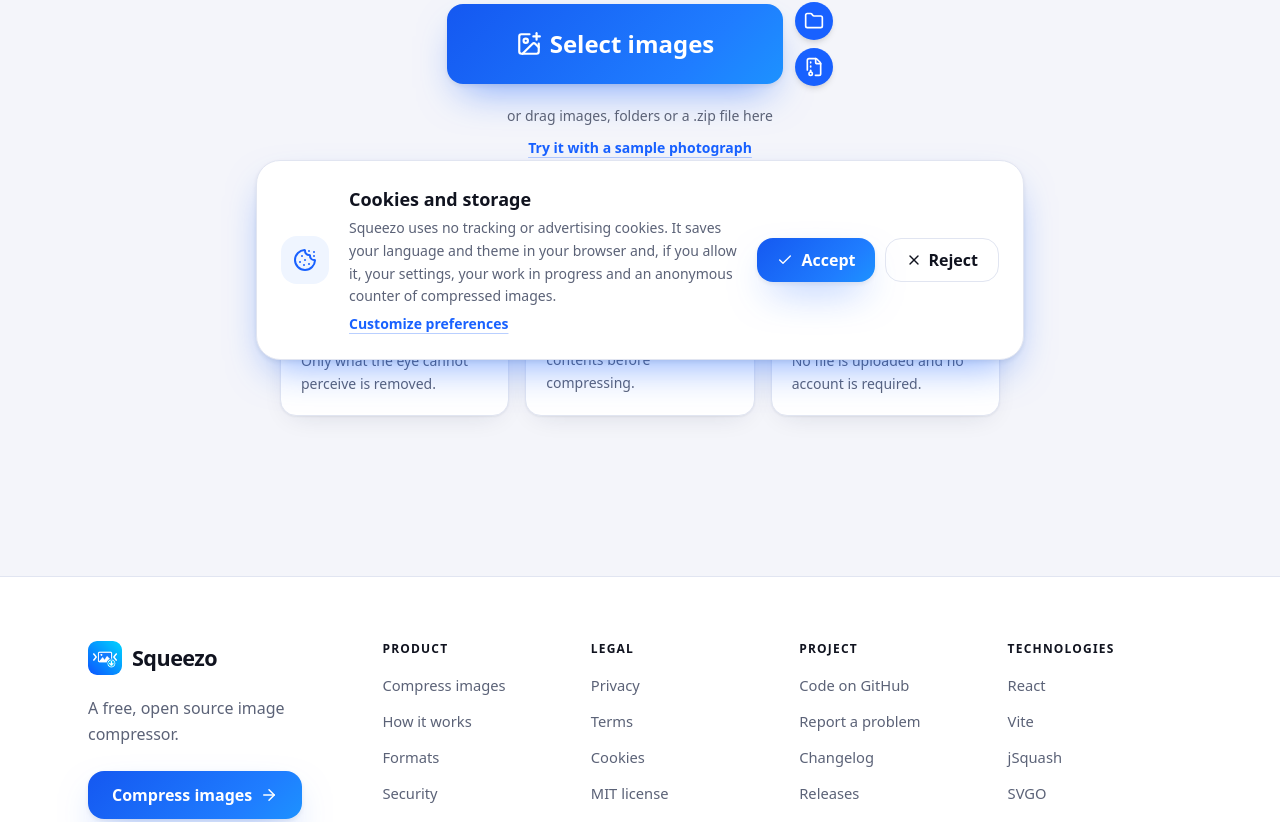
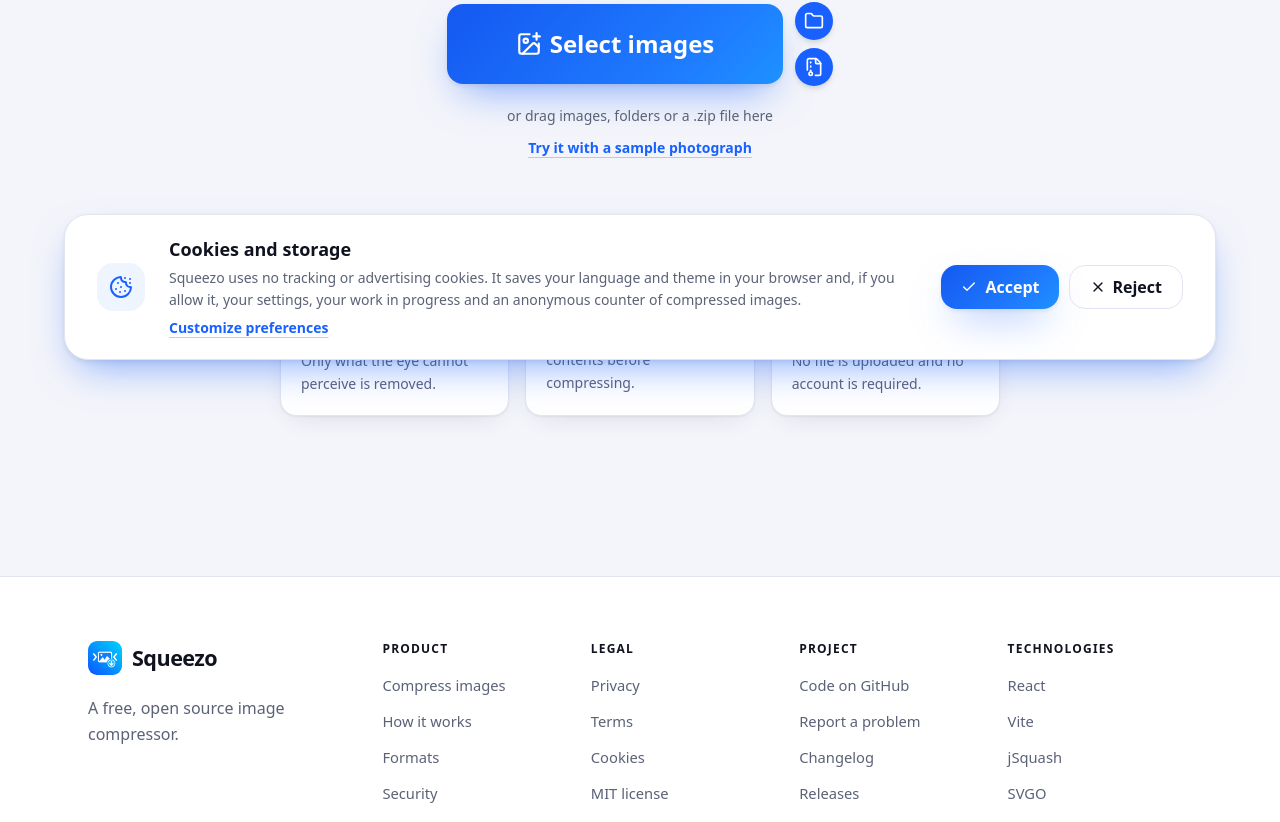
Before and after one commit to Cris223511/image-compressor, a React (Vite) app: page / in a window 1280 px wide. Shown: the part 416-1238 px from the top of the page. Built offline with nearby package versions, Linux system fonts and the light colour scheme.

Commit message:
versión 1.0.11: aviso de cookies más ancho y más bajo, y pie de página sin botón

```diff
--- a/package.json
+++ b/package.json
@@ -1,7 +1,7 @@
 {
   "name": "squeezo",
   "private": true,
-  "version": "1.0.10",
+  "version": "1.0.11",
   "type": "module",
   "description": "Compresor de imágenes que reduce el peso sin perder calidad ni dimensiones, todo en el navegador.",
   "license": "MIT",
--- a/src/components/CookieBanner.tsx
+++ b/src/components/CookieBanner.tsx
@@ -31,7 +31,7 @@ export function CookieBanner() {
       }`}
       style={{ visibility: show ? 'visible' : 'hidden', transitionProperty: 'transform, opacity, visibility', transitionDelay: show ? '0s' : '0s, 0s, 0.7s' }}
     >
-      <div className="mx-auto flex max-w-3xl flex-col gap-4 rounded-3xl border border-line bg-surface p-5 shadow-lift sm:flex-row sm:items-center sm:gap-5 sm:p-6">
+      <div className="mx-auto flex max-w-6xl flex-col gap-4 rounded-3xl border border-line bg-surface px-5 py-4 shadow-lift sm:flex-row sm:items-center sm:gap-6 sm:px-8 sm:py-5">
         <span className="hidden h-12 w-12 shrink-0 place-items-center rounded-2xl bg-brand-soft text-brand sm:grid">
           <Cookie size={24} />
         </span>
--- a/src/components/Footer.tsx
+++ b/src/components/Footer.tsx
@@ -1,5 +1,5 @@
 import { Link } from 'react-router-dom'
-import { ArrowRight, ArrowUp, ExternalLink } from 'lucide-react'
+import { ArrowUp, ExternalLink } from 'lucide-react'
 import { Logo } from './Logo'
 import { REPO_URL } from '../config/site'
 import { scrollToTarget } from '../lib/lenis'
@@ -25,9 +25,6 @@ export function Footer() {
           <div>
             <Logo />
             <p className="mt-5 max-w-xs leading-relaxed text-muted">{footer.blurb}</p>
-            <Link to="/" className="btn-primary mt-6 h-12 px-6">
-              {footer.cta} <ArrowRight size={18} className="transition-transform duration-300 group-hover:translate-x-1" />
-            </Link>
           </div>
 
           <div className="grid grid-cols-2 gap-x-6 gap-y-10 sm:grid-cols-4">
--- a/src/i18n/locales/en.json
+++ b/src/i18n/locales/en.json
@@ -189,7 +189,6 @@
   },
   "footer": {
     "blurb": "A free, open source image compressor.",
-    "cta": "Compress images",
     "top": "Back to top",
     "rights": "© 2026 Squeezo. Open source under the MIT license.",
     "cols": [
--- a/src/i18n/locales/es.json
+++ b/src/i18n/locales/es.json
@@ -189,7 +189,6 @@
   },
   "footer": {
     "blurb": "Compresor de imágenes gratuito y de código abierto.",
-    "cta": "Comprimir imágenes",
     "top": "Volver arriba",
     "rights": "© 2026 Squeezo. Código abierto bajo licencia MIT.",
     "cols": [
```
Also changed, not shown: 2 other files (tests, documents, lock files or other folders).
